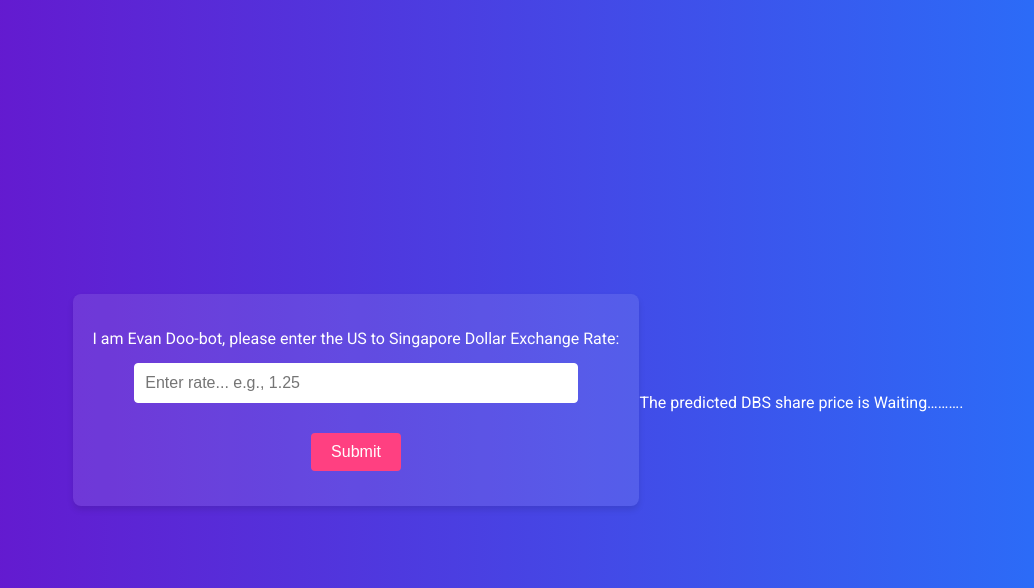
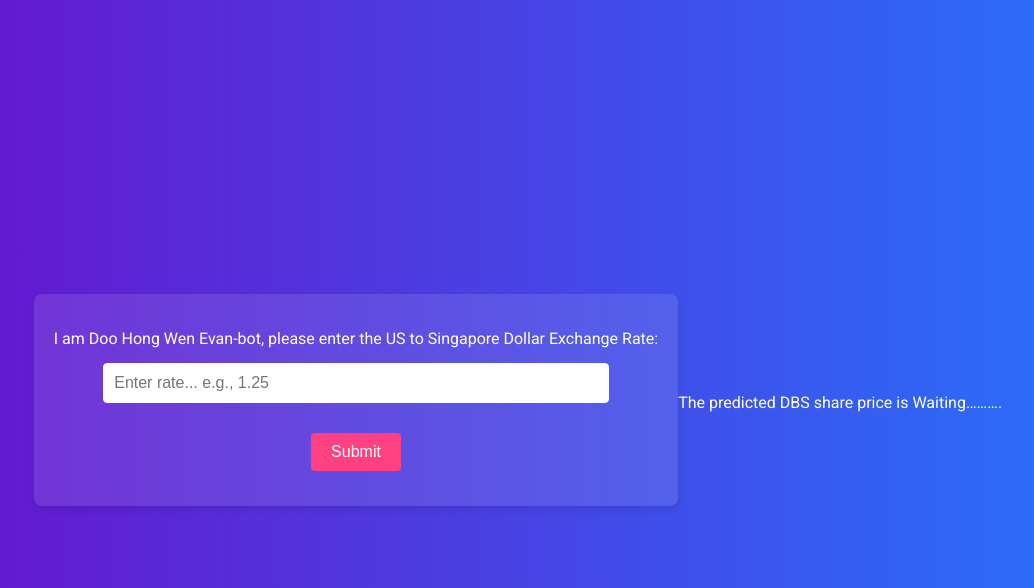
Before and after one commit to dooevan/dbs-prediction, a Flask app: page / in a window 1280 px wide. Shown: the top 588 px of the page, without its empty margins (122-1156 px from the left). Run offline with Flask 3, Linux system fonts and the light colour scheme; parts of the project's set-up code (start-up, migrations or seed data) failed here and were passed over.

Commit message:
Update index.html

```diff
--- a/templates/index.html
+++ b/templates/index.html
@@ -51,7 +51,7 @@
 </head>
 <body>
     <form action="/" method="post">
-        <p>I am Evan Doo-bot, please enter the US to Singapore Dollar Exchange Rate:</p>
+        <p>I am Doo Hong Wen Evan-bot, please enter the US to Singapore Dollar Exchange Rate:</p>
         <p><input type="number" step="0.01" name="rates" placeholder="Enter rate... e.g., 1.25"></p>
         <p><input type="submit" value="Submit"></p>
     </form>
```
